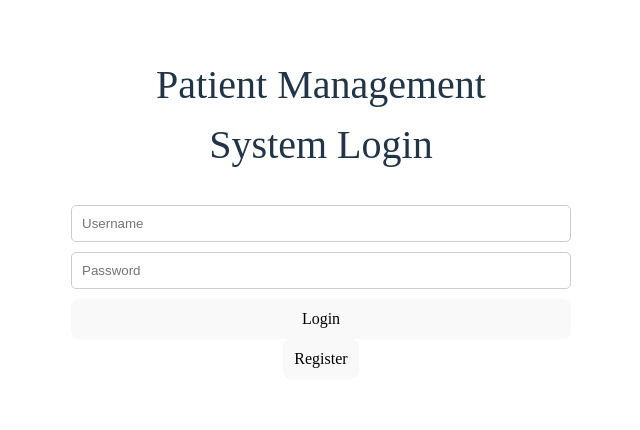
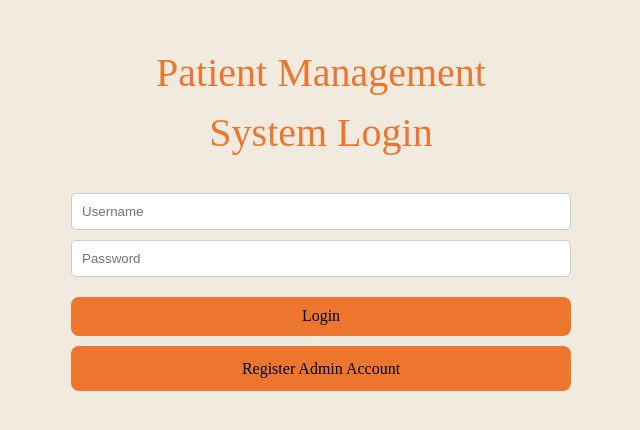
Before and after one commit to rudylee77/Patient-Management-Dashboard---Full-Stack-Project, a React (Vite) app in the folder client/vite-project/: page / in a window 1280 px wide. Shown: the part 198-628 px from the top of the page, without its empty margins (319-959 px from the left). Built offline with nearby package versions, Linux system fonts and the light colour scheme.

Commit message:
fixed login/register buttons, height a little off

```diff
--- a/client/vite-project/src/App.jsx
+++ b/client/vite-project/src/App.jsx
@@ -2,7 +2,7 @@ import React from 'react';
 import {BrowserRouter as Router, Routes, Route} from "react-router-dom";
 import Login from './pages/LoginPage';
 import Dashboard from './pages/Dashboard';
-import RegisterForm from './components/RegisterForm';
+import Register from './pages/RegisterPage';
 import './App.css'
 
 function App() {
@@ -10,7 +10,7 @@ function App() {
     <Router>
         <Routes>
           <Route path="/" element={<Login />} />
-          <Route path="/register" element={<RegisterForm />} />
+          <Route path="/register" element={<Register />} />
           <Route path="/dashboard" element={<Dashboard />} />
         </Routes>
     </Router>
--- a/client/vite-project/src/components/LoginForm.jsx
+++ b/client/vite-project/src/components/LoginForm.jsx
@@ -1,14 +1,14 @@
 import React from 'react';
 import { useState } from 'react';
-// import { useHistory } from 'react-router-dom';
 import axios from 'axios';
 import '../styles/login.css';
+import { Link } from 'react-router-dom';
 
 const LoginForm = () => {
   const [username, setUsername] = useState('');
   const [password, setPassword] = useState('');
 
-    const handleSubmit = async () => {
+  const handleSubmit = async (e) => {
     e.preventDefault();
     try {
       // Replace 'YOUR_LOGIN_API_URL' with the actual login API endpoint
@@ -24,7 +24,8 @@ const LoginForm = () => {
     <form onSubmit={handleSubmit}>
       <input type="text" placeholder="Username" value={username} onChange={(e) => setUsername(e.target.value)} />
       <input type="password" placeholder="Password" value={password} onChange={(e) => setPassword(e.target.value)} />
-        <button type="submit" className='login-register'>Login</button>
+      <button type="submit" className="login-register-button">Login</button>
+      <Link to="/register" className="login-register-button">Register Admin Account</Link>
     </form>
   );
 };
--- a/client/vite-project/src/components/RegisterForm.jsx
+++ b/client/vite-project/src/components/RegisterForm.jsx
@@ -1,6 +1,7 @@
 import React from 'react';
 import { useState } from 'react';
 import axios from 'axios';
+import '../styles/register.css';
 
 const Register = () => {
   const [username, setUsername] = useState('');
@@ -32,7 +33,7 @@ const Register = () => {
           value={password}
           onChange={(e) => setPassword(e.target.value)}
         />
-        <button type="submit">Register</button>
+        <button type="submit" className="login-register-button">Register</button>
       </form>
     </div>
   );
--- a/client/vite-project/src/index.css
+++ b/client/vite-project/src/index.css
@@ -3,24 +3,14 @@
   line-height: 1.5;
   font-weight: 400;
 
-  color-scheme: light dark;
-  color: rgba(255, 255, 255, 0.87);
-  background-color: #242424;
+  color: #ed762e;
+  background-color: #f1eade;
 
   font-synthesis: none;
   text-rendering: optimizeLegibility;
   -webkit-font-smoothing: antialiased;
   -moz-osx-font-smoothing: grayscale;
   -webkit-text-size-adjust: 100%;
-}
-
-a {
-  font-weight: 500;
-  color: #646cff;
-  text-decoration: inherit;
-}
-a:hover {
-  color: #535bf2;
 }
 
 body {
@@ -35,35 +25,3 @@ h1 {
   font-size: 3.2em;
   line-height: 1.1;
 }
-
-button {
-  border-radius: 8px;
-  border: 1px solid transparent;
-  padding: 0.6em 1.2em;
-  font-size: 1em;
-  font-weight: 500;
-  font-family: inherit;
-  background-color: #1a1a1a;
-  cursor: pointer;
-  transition: border-color 0.25s;
-}
-button:hover {
-  border-color: #646cff;
-}
-button:focus,
-button:focus-visible {
-  outline: 4px auto -webkit-focus-ring-color;
-}
-
-@media (prefers-color-scheme: light) {
-  :root {
-    color: #213547;
-    background-color: #ffffff;
-  }
-  a:hover {
-    color: #747bff;
-  }
-  button {
-    background-color: #f9f9f9;
-  }
-}
--- a/client/vite-project/src/pages/LoginPage.jsx
+++ b/client/vite-project/src/pages/LoginPage.jsx
@@ -1,19 +1,14 @@
 import React from 'react';
-import { Link } from 'react-router-dom';
 import LoginForm from "../components/LoginForm";
 import '../styles/login.css';
 
-const HomePage = () => {
+const LoginPage = () => {
   return (
     <div className='container'>
       <div className='title'>Patient Management System Login</div>
       <LoginForm />
-
-      <Link to="/register">
-        <button className='login-register'>Register</button>
-      </Link>
     </div>
   );
 };
 
-export default HomePage;
+export default LoginPage;
--- /dev/null
+++ b/client/vite-project/src/pages/RegisterPage.jsx
@@ -0,0 +1,13 @@
+import React from 'react';
+import RegisterForm from "../components/RegisterForm";
+import '../styles/register.css';
+
+const RegisterPage = () => {
+  return (
+    <div className='container'>
+      <RegisterForm />
+    </div>
+  );
+};
+
+export default RegisterPage;
--- a/client/vite-project/src/styles/login.css
+++ b/client/vite-project/src/styles/login.css
@@ -26,6 +26,16 @@ body {
   border-radius: 5px;
 }
 
-  .login-register {
-    padding: 10px;
+.login-register-button {
+  text-decoration: none;
+  border-radius: 8px;
+  border: 1px solid transparent;
+  padding: 0.6em 1.2em;
+  font-size: 1em;
+  font-weight: 500;
+  font-family: inherit;
+  background-color: #ed762e;
+  color: black;
+  cursor: pointer;
+  margin-top: 10px;
 }
--- /dev/null
+++ b/client/vite-project/src/styles/register.css
@@ -0,0 +1,46 @@
+body {
+    font-family: "Andale Mono";
+    margin: 0;
+    padding: 0;
+  }
+
+  .container {
+    max-width: 500px;
+  }
+
+  .title {
+    text-align: center;
+    font-size: 250%;
+    padding: 30px;
+  }
+
+  form {
+    display: flex;
+    flex-direction: column;
+  }
+
+  input {
+    padding: 10px;
+    margin-bottom: 10px;
+    border: 1px solid #ccc;
+    border-radius: 5px;
+  }
+
+  .login-register-button {
+    border-radius: 8px;
+    border: 1px solid transparent;
+    padding: 0.6em 1.2em;
+    font-size: 1em;
+    font-weight: 500;
+    font-family: inherit;
+    background-color: #ed762e;
+    color: black;
+    cursor: pointer;
+    transition: border-color 0.25s;
+    margin-top: 10px;
+  }
+
+  .login-register-button:hover {
+    border-color: #535bf2;
+    text-decoration: none;
+  }
```
Lines whose indentation alone changed are shown as unchanged.
